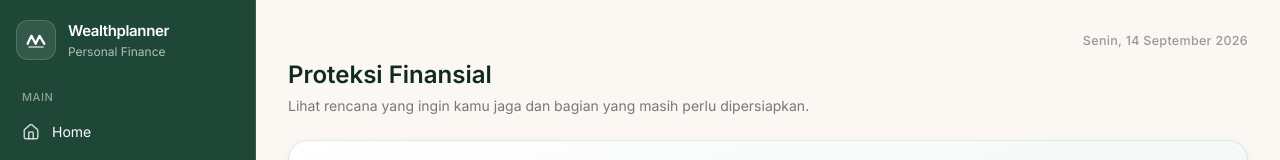
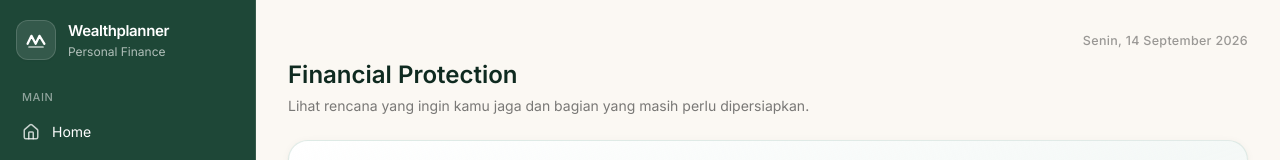
Before and after one commit to jasminework2023/personal-wealthplanner, a React (Vite) app: page /dashboard/protection in a window 1280 px wide. Shown: the top 160 px of the page. Built offline with nearby package versions, Linux system fonts and the light colour scheme; the HTML template or start-up script is replaced by a standard one.

Commit message:
Update FinancialProtection.tsx

```diff
--- a/src/pages/FinancialProtection.tsx
+++ b/src/pages/FinancialProtection.tsx
@@ -83,7 +83,7 @@ export function FinancialProtection() {
   }
 
   return <div className="flex flex-col gap-6">
-    <div><h1 className="text-2xl font-semibold text-forest-900">Proteksi Finansial</h1><p className="mt-1 text-[14px] text-charcoal/60">Lihat rencana yang ingin kamu jaga dan bagian yang masih perlu dipersiapkan.</p></div>
+    <div><h1 className="text-2xl font-semibold text-forest-900">Financial Protection</h1><p className="mt-1 text-[14px] text-charcoal/60">Lihat rencana yang ingin kamu jaga dan bagian yang masih perlu dipersiapkan.</p></div>
 
     <Card className="overflow-hidden border-forest-100 bg-gradient-to-br from-white via-forest-50/50 to-rose-50/30">
       <div className="flex flex-col gap-5">
```
